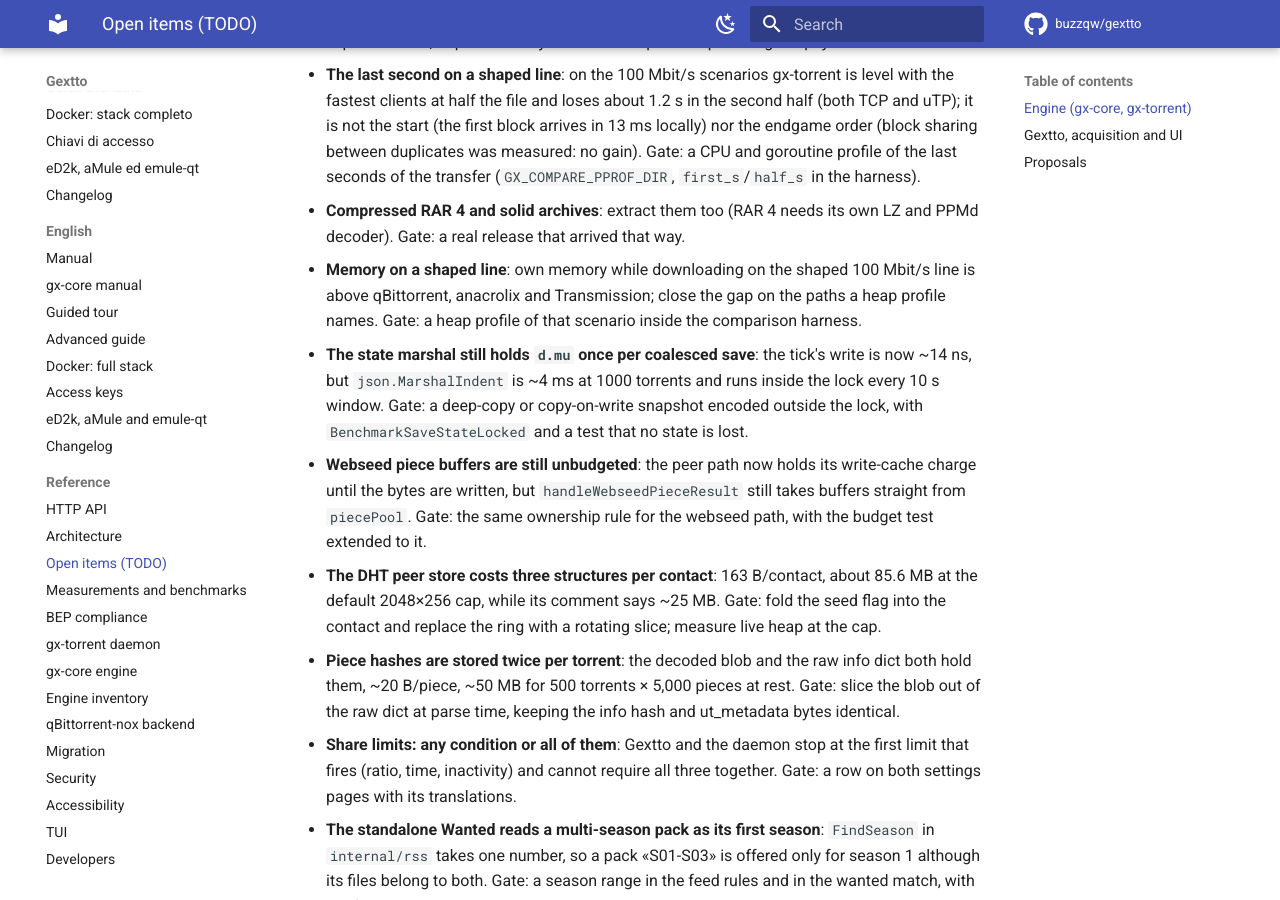
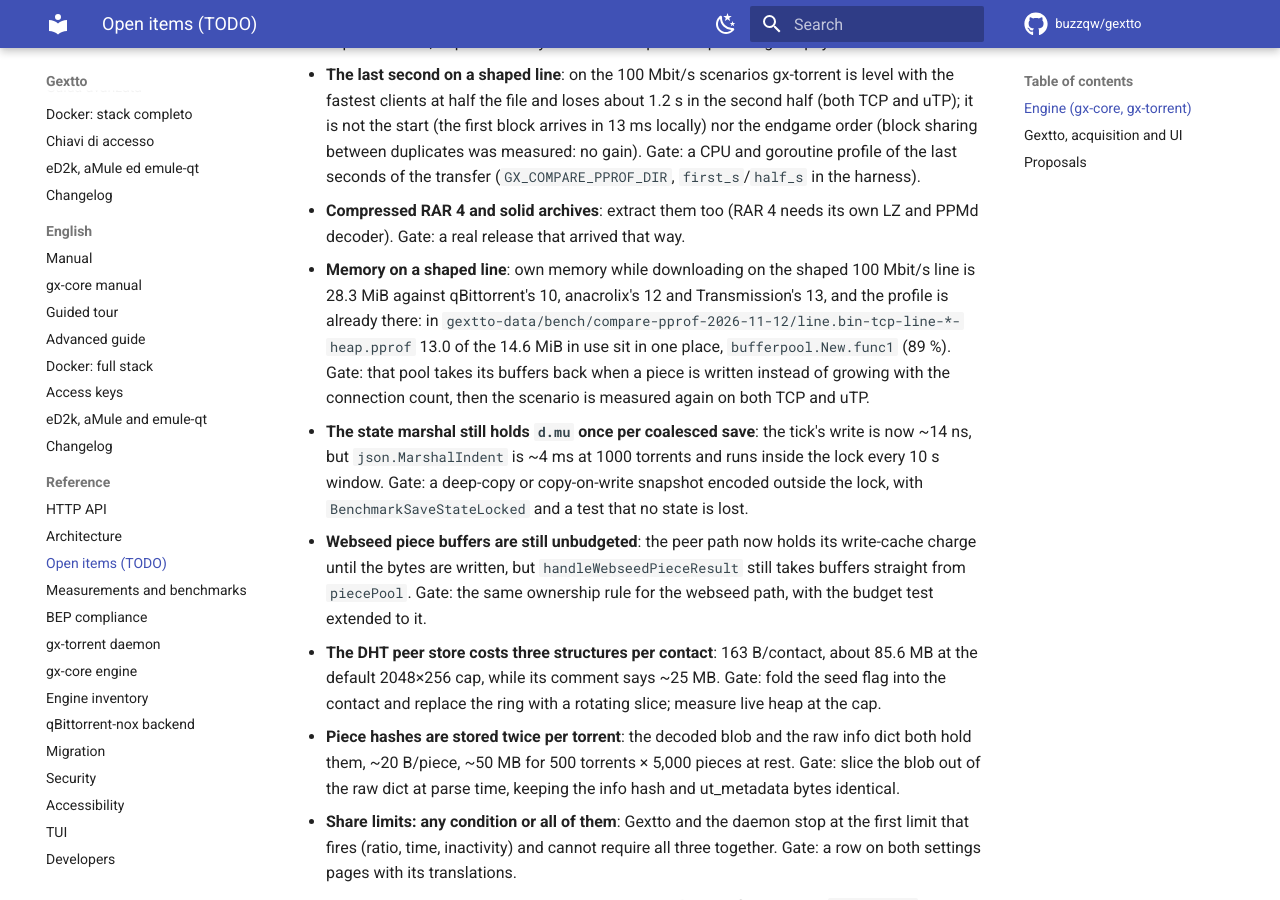
Before and after one commit to buzzqw/gextto, an MkDocs documentation site: the page built from docs/todo.md, in a window 1280 px wide and 900 px high, scrolled down 642 px. Built offline with MkDocs 1.6.1 and Material for MkDocs 9.7.7, drawn with Linux system fonts in a browser that asks for light colours; comment, search, counter and statistics services are not loaded.

Commit message:
docs: the memory item names the profile that already exists
The gate asked for a heap profile of the shaped 100 Mbit/s line, and it was
taken: 13.0 of the 14.6 MiB in use come from bufferpool alone. The item now
says where the profile is and what has to change instead of waiting for a
measurement that is done.

```diff
--- a/docs/todo.md
+++ b/docs/todo.md
@@ -25,7 +25,7 @@ still be true after the item lands does not belong here.
   cache.
 - **The last second on a shaped line**: on the 100 Mbit/s scenarios gx-torrent is level with the fastest clients at half the file and loses about 1.2 s in the second half (both TCP and uTP); it is not the start (the first block arrives in 13 ms locally) nor the endgame order (block sharing between duplicates was measured: no gain). Gate: a CPU and goroutine profile of the last seconds of the transfer (`GX_COMPARE_PPROF_DIR`, `first_s`/`half_s` in the harness).
 - **Compressed RAR 4 and solid archives**: extract them too (RAR 4 needs its own LZ and PPMd decoder). Gate: a real release that arrived that way.
-- **Memory on a shaped line**: own memory while downloading on the shaped 100 Mbit/s line is above qBittorrent, anacrolix and Transmission; close the gap on the paths a heap profile names. Gate: a heap profile of that scenario inside the comparison harness.
+- **Memory on a shaped line**: own memory while downloading on the shaped 100 Mbit/s line is 28.3 MiB against qBittorrent's 10, anacrolix's 12 and Transmission's 13, and the profile is already there: in `gextto-data/bench/compare-pprof-2026-11-12/line.bin-tcp-line-*-heap.pprof` 13.0 of the 14.6 MiB in use sit in one place, `bufferpool.New.func1` (89 %). Gate: that pool takes its buffers back when a piece is written instead of growing with the connection count, then the scenario is measured again on both TCP and uTP.
 - **The state marshal still holds `d.mu` once per coalesced save**: the tick's
   write is now ~14 ns, but `json.MarshalIndent` is ~4 ms at 1000 torrents and
   runs inside the lock every 10 s window. Gate: a deep-copy or copy-on-write
```
